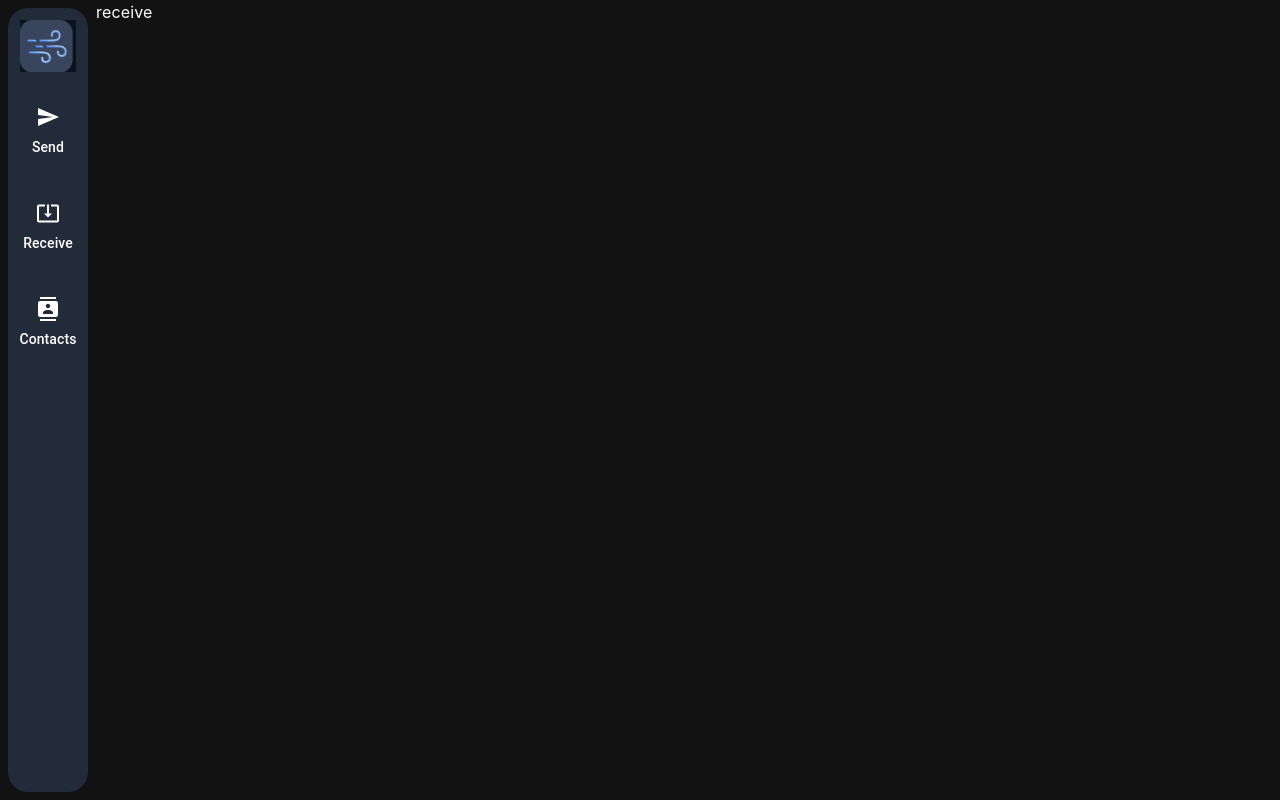
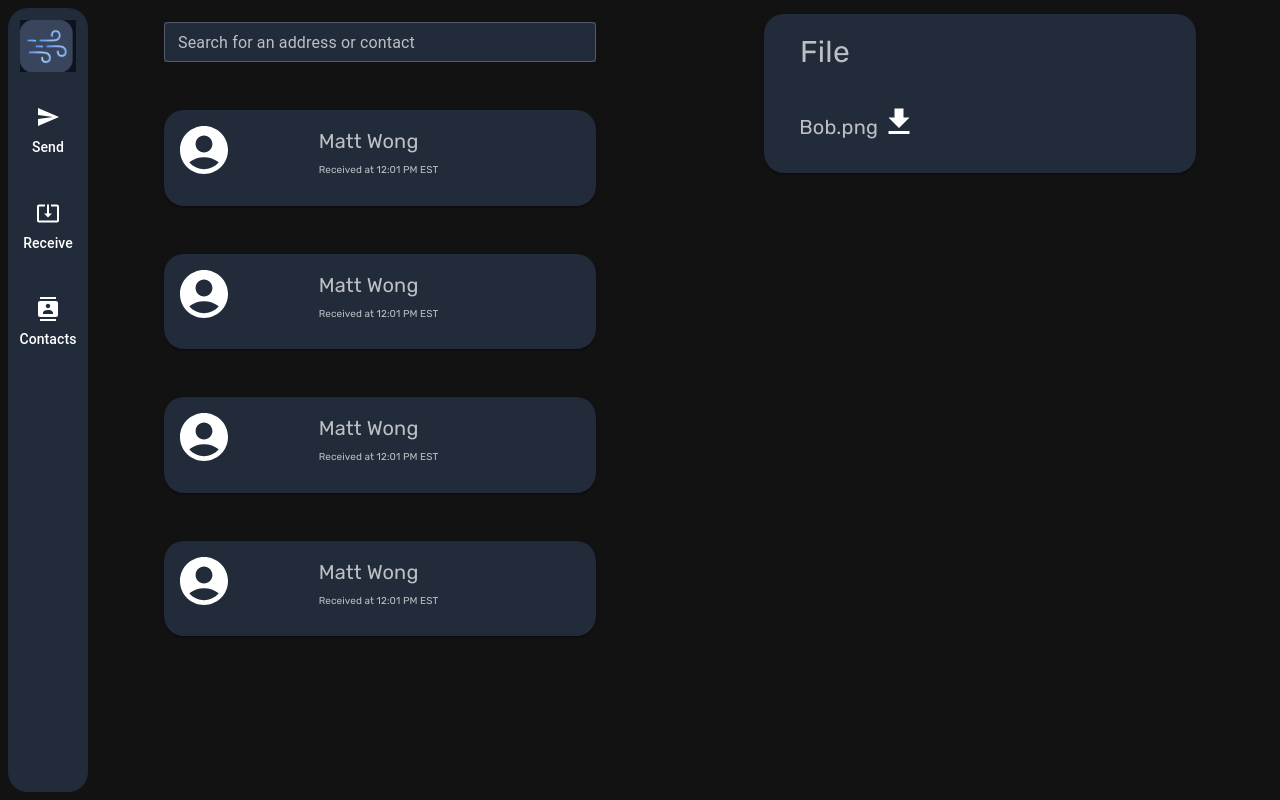
Before and after one commit to andr-dev/dedrop, a React (Create React App) app: page /receive in a window 1280 px wide. Built offline with nearby package versions, Linux system fonts and the light colour scheme.

Commit message:
Add Receive Page

```diff
--- a/src/screens/Receive.tsx
+++ b/src/screens/Receive.tsx
@@ -1,3 +1,53 @@
+import { Container, Grid, List, TextField } from "@mui/material";
+import { UserCard } from "./receive/UserCard";
+import { FileCard } from "./receive/FileCard";
 export default function ReceiveScreen() {
-    return <div>receive</div>
+  return (
+    <Grid container spacing={2}>
+      <Grid xs={6}>
+        <Container
+          style={{
+            height: "90%",
+            width: "80%",
+            paddingTop: "5%",
+          }}
+        >
+          <List>
+            <TextField
+              fullWidth
+              id="address-or-contact"
+              label="Search for an address or contact"
+              variant="outlined"
+              size="small"
+              style={{ background: "#222B3A", borderWidth: "0px" }}
+            ></TextField>
+            <br></br>
+            <br></br>
+            <br></br>
+            <UserCard></UserCard>
+            <br></br>
+            <br></br>
+            <UserCard></UserCard>
+            <br></br>
+            <br></br>
+            <UserCard></UserCard>
+            <br></br>
+            <br></br>
+            <UserCard></UserCard>
+          </List>
+        </Container>
+      </Grid>
+      <Grid xs={6}>
+        <Container
+          style={{
+            height: "90%",
+            width: "80%",
+            paddingTop: "5%",
+          }}
+        >
+          <FileCard></FileCard>
+        </Container>
+      </Grid>
+    </Grid>
+  );
 }
--- /dev/null
+++ b/src/screens/receive/FileCard.tsx
@@ -0,0 +1,42 @@
+import { Card, CardContent, CardHeader, Grid, Typography } from "@mui/material";
+import FileDownloadIcon from "@mui/icons-material/FileDownload";
+import "@fontsource/rubik";
+
+export const FileCard = () => (
+  <Card sx={{ background: "#222B3A", borderRadius: "20px" }}>
+    <CardContent>
+      <Typography
+        sx={{ fontSize: 30, fontFamily: "Rubik", paddingLeft: "5%" }}
+        color="text.secondary"
+        gutterBottom
+      >
+        File
+      </Typography>
+      <br></br>
+      <Grid container spacing={2}>
+        <Grid item xs={6}>
+          <div style={{ paddingLeft: "10%" }}>
+            <Typography
+              sx={{
+                fontSize: 20,
+                fontFamily: "Rubik",
+                display: "inline-block",
+              }}
+              color="text.secondary"
+              gutterBottom
+            >
+              Bob.png
+            </Typography>
+            <FileDownloadIcon
+              style={{
+                marginLeft: "5%",
+                transform: "scale(1.5)",
+                display: "inline-block",
+              }}
+            ></FileDownloadIcon>{" "}
+          </div>
+        </Grid>
+      </Grid>{" "}
+    </CardContent>
+  </Card>
+);
--- /dev/null
+++ b/src/screens/receive/UserCard.tsx
@@ -0,0 +1,37 @@
+import { Card, CardContent, Grid, Typography } from "@mui/material";
+import AccountCircleIcon from "@mui/icons-material/AccountCircle";
+import "@fontsource/rubik";
+
+export const UserCard = () => (
+  <Card sx={{ background: "#222B3A", borderRadius: "20px" }}>
+    <CardContent>
+      <Grid container spacing={2}>
+        <Grid item xs={4}>
+          <AccountCircleIcon
+            style={{
+              marginLeft: "10%",
+              marginTop: "10%",
+              transform: "scale(2.4)",
+            }}
+          ></AccountCircleIcon>
+        </Grid>
+        <Grid item xs={8} style={{ margin: "auto" }}>
+          <Typography
+            sx={{ fontSize: 20, fontFamily: "Rubik" }}
+            color="text.secondary"
+            gutterBottom
+          >
+            Matt Wong
+          </Typography>
+          <Typography
+            sx={{ fontSize: 10, fontFamily: "Rubik" }}
+            color="text.secondary"
+            gutterBottom
+          >
+            Received at 12:01 PM EST
+          </Typography>
+        </Grid>
+      </Grid>{" "}
+    </CardContent>
+  </Card>
+);
```
